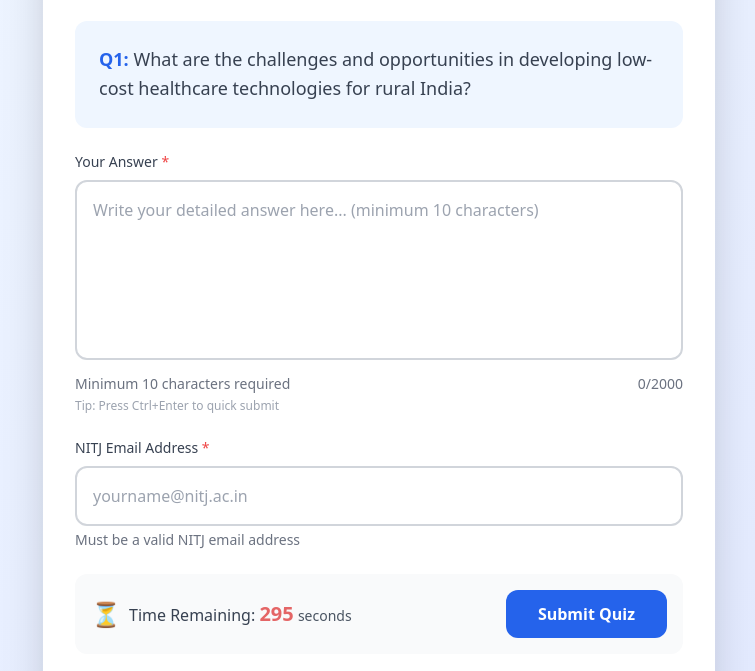
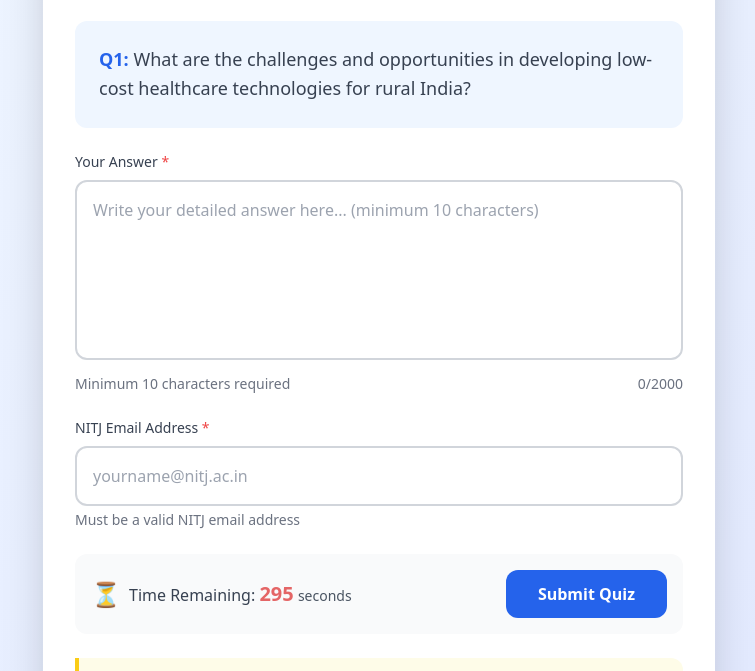
Before and after one commit to dipesh37/quiz1, a website: page public/index.html in a window 1280 px wide. Shown: the part 119-790 px from the top of the page, without its empty margins (261-1016 px from the left). Drawn offline with nearby package versions, Linux system fonts and the light colour scheme.

Commit message:
Update2 index.html

```diff
--- a/public/index.html
+++ b/public/index.html
@@ -277,14 +277,6 @@
             }
         });
 
-        // Add Ctrl+Enter shortcut hint
-        document.addEventListener('DOMContentLoaded', function() {
-            const hint = document.createElement('p');
-            hint.className = 'text-xs text-gray-400 mt-1';
-            hint.textContent = 'Tip: Press Ctrl+Enter to quick submit';
-            answerTextarea.parentNode.appendChild(hint);
-        });
-
         // Warn before page reload/close
         window.addEventListener('beforeunload', function(e) {
             if (!isSubmitted && (answerTextarea.value.trim() || emailInput.value.trim())) {
```
